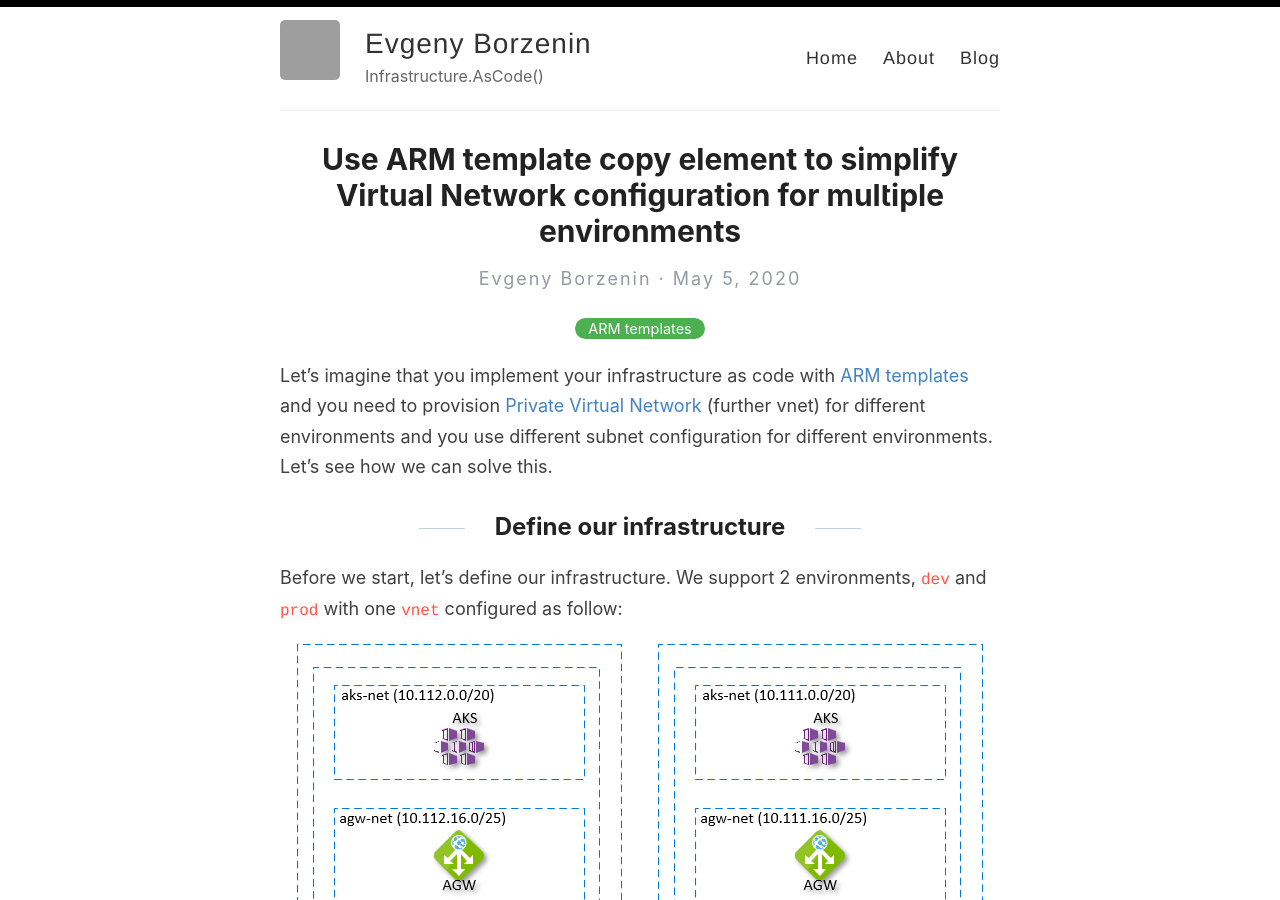
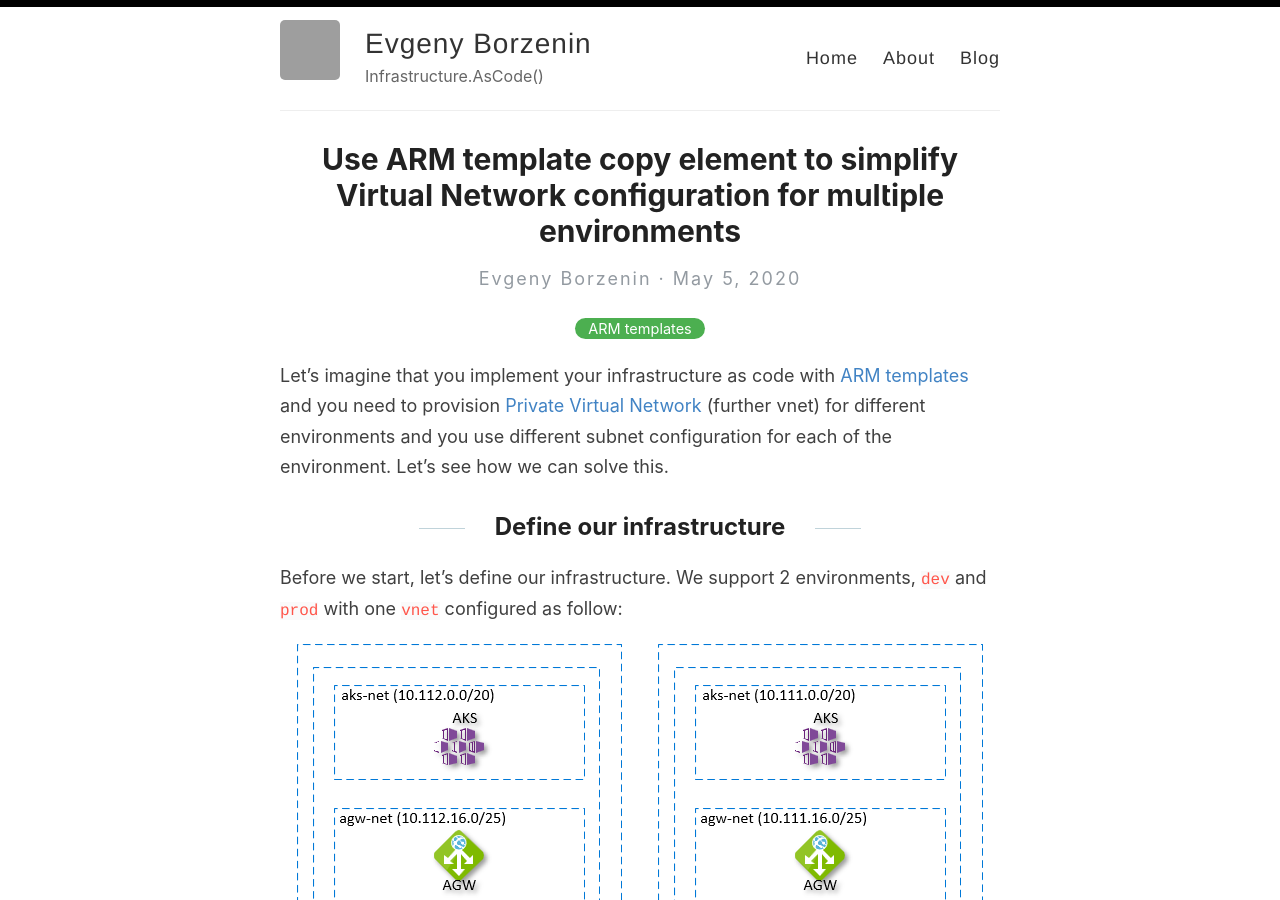
Before and after one commit to evgenyb/evgenyb.github.io, a Jekyll site: the page built from _posts/2020-05-05-use-copy-function-to-simplify-arm-templates.md, in a window 1280 px wide and 900 px high. Built offline with Jekyll 4.4.1, drawn with Linux system fonts in a browser that asks for light colours; grey boxes are pictures that could not be loaded.

Commit message:
Fix content

```diff
--- a/_posts/2020-05-05-use-copy-function-to-simplify-arm-templates.md
+++ b/_posts/2020-05-05-use-copy-function-to-simplify-arm-templates.md
@@ -5,7 +5,7 @@
 categories: [ARM templates]
 ---
 
-Let's imagine that you implement your infrastructure as code with [ARM templates](https://docs.microsoft.com/en-us/azure/azure-resource-manager/templates/overview) and you need to provision [Private Virtual Network](https://docs.microsoft.com/en-us/azure/virtual-network/virtual-networks-overview) (further vnet) for different environments and you use different subnet configuration for different environments. Let's see how we can solve this.
+Let's imagine that you implement your infrastructure as code with [ARM templates](https://docs.microsoft.com/en-us/azure/azure-resource-manager/templates/overview) and you need to provision [Private Virtual Network](https://docs.microsoft.com/en-us/azure/virtual-network/virtual-networks-overview) (further vnet) for different environments and you use different subnet configuration for each of the environment. Let's see how we can solve this.
 
 ## Define our infrastructure
 
```
